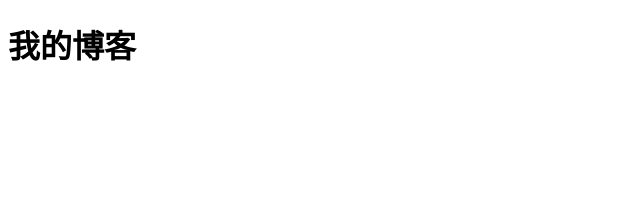
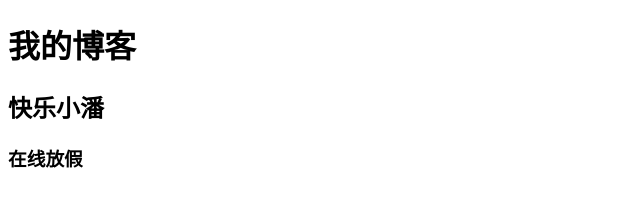
Before and after one commit to eatless-art/eatless-art.github.io, a plain HTML site: page index.html in a window 1280 px wide. Shown: the whole page, without its empty margins (0-640 px from the left). Drawn offline with Linux system fonts and the light colour scheme.

Commit message:
修改了index.html

```diff
--- a/index.html
+++ b/index.html
@@ -1,11 +1,16 @@
 <!DOCTYPE html>
 <html lang="en">
+
 <head>
   <meta charset="UTF-8">
   <meta http-equiv="X-UA-Compatible" content="ie=edge">
   <title>Document</title>
 </head>
+
 <body>
   <h1>我的博客</h1>
+  <h2>快乐小潘</h2>
+  <h3>在线放假</h3>
 </body>
+
 </html>
```
